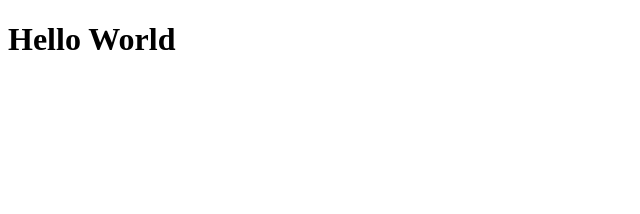
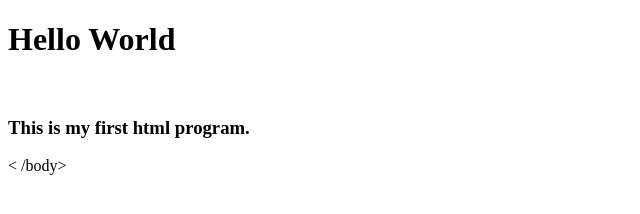
Before and after one commit to JMead171/hello-world, a plain HTML site: page index.html in a window 1280 px wide. Shown: the whole page, without its empty margins (0-640 px from the left). Drawn offline with Linux system fonts and the light colour scheme.

Commit message:
added h32 header to code

```diff
--- a/index.html
+++ b/index.html
@@ -7,5 +7,7 @@
     </head>
     <body>
         <h1>Hello World</h1>
-</body>
+        <br>
+        <h3>This is my first html program.</h3>
+<   /body>
 </html>
```
Lines whose indentation alone changed are shown as unchanged.
